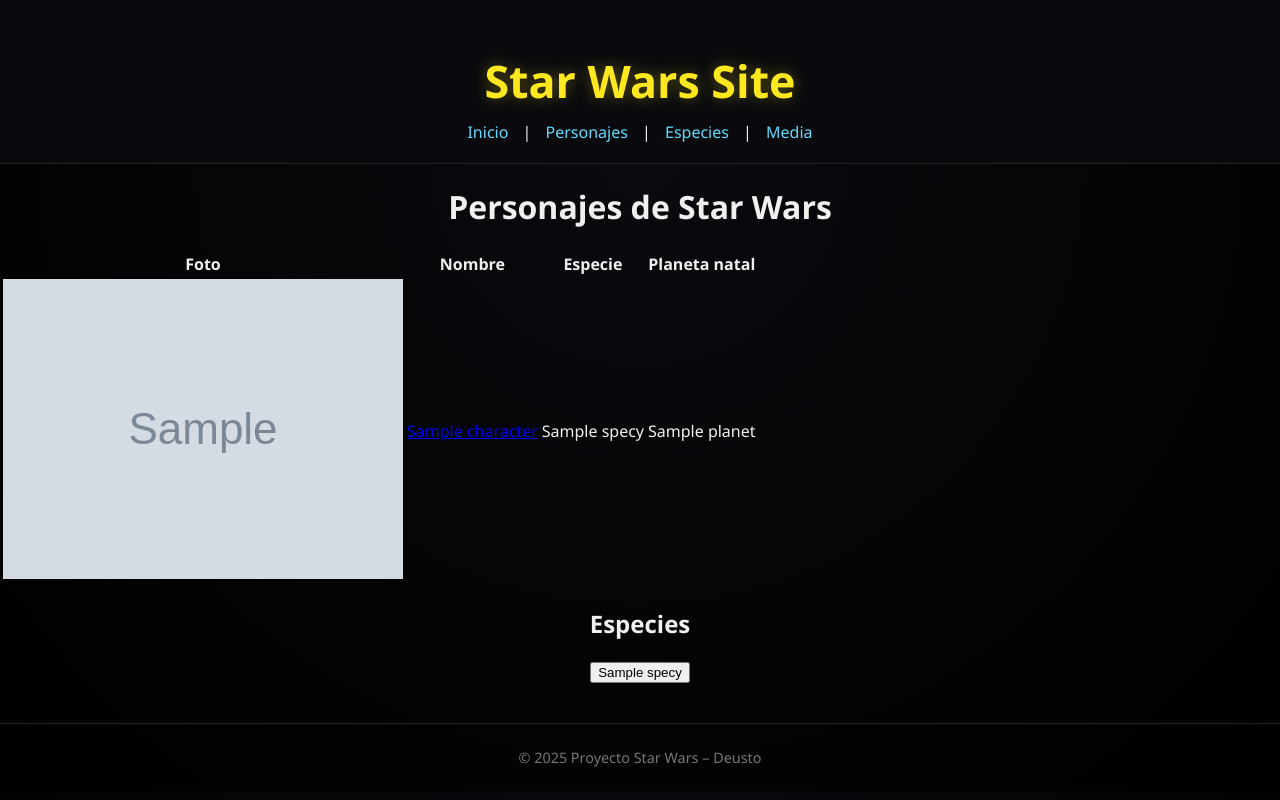
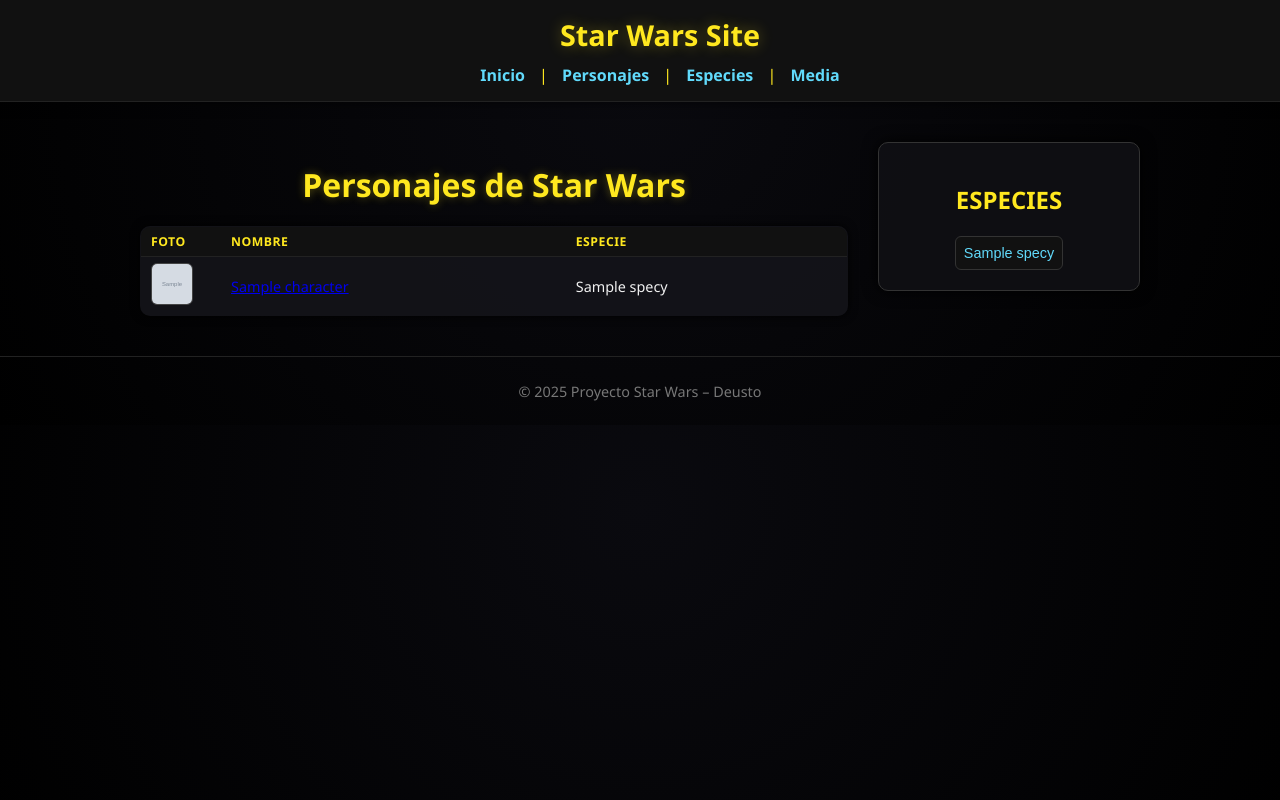
Before and after one commit to eeguskiza/proyecto_web, a Django app: page /personajes/ in a window 1280 px wide. Run offline with Django 5.2, Linux system fonts and the light colour scheme; tables that the repository leaves empty hold one stand-in row (values such as "Sample post"); grey boxes marked "Sample" are stand-in pictures.

Commit message:
yujuuuuu

```diff
--- a/static/css/styles.css
+++ b/static/css/styles.css
@@ -47,7 +47,7 @@ header nav a:hover {
 .container {
     display: flex;
     width: 90%;
-    max-width: 1400px;
+    max-width: 1000px;
     margin: 40px auto;
     gap: 30px;
 }
@@ -69,7 +69,8 @@ header nav a:hover {
     font-size: 0.9em;
 }
 
-.tabla-personajes th, .tabla-personajes td {
+.tabla-personajes th,
+.tabla-personajes td {
     padding: 6px 10px;
     text-align: left;
     border-bottom: 1px solid #222;
@@ -84,19 +85,19 @@ header nav a:hover {
     font-size: 0.85em;
 }
 
-/* 🔹 Foto miniatura */
-.tabla-personajes img {
-    width: 35px;      /* tamaño miniatura */
-    height: 35px;
+/* 🔹 Foto miniatura — forzamos prioridad */
+.tabla-personajes .foto-cell img {
+    width: 40px !important;
+    height: 40px !important;
     object-fit: cover;
-    border-radius: 4px;
+    border-radius: 6px;
     border: 1px solid #444;
 }
 
 /* Centrado de la celda de foto */
 .foto-cell {
     text-align: center;
-    width: 50px;
+    width: 60px;
 }
 
 /* Hover más sutil */
@@ -107,7 +108,7 @@ header nav a:hover {
 
 /* === Sidebar de especies === */
 .sidebar {
-    width: 250px;
+    width: 220px;
     background: rgba(15, 15, 20, 0.95);
     border: 1px solid #333;
     border-radius: 10px;
@@ -136,9 +137,9 @@ header nav a:hover {
     background: #111;
     color: #61dafb;
     border: 1px solid #333;
-    padding: 10px;
+    padding: 8px;
     border-radius: 6px;
-    font-size: 0.95em;
+    font-size: 0.9em;
     cursor: pointer;
     text-align: left;
     transition: all 0.3s ease;
--- a/templates/base.html
+++ b/templates/base.html
@@ -5,6 +5,7 @@
     <meta charset="UTF-8">
     <title>{% block title %}Base de datos Star Wars{% endblock %}</title>
     <link rel="stylesheet" href="{% static 'css/style.css' %}">
+    {% block extra_css %}{% endblock %}
 </head>
 <body>
 <header>
--- a/templates/index_personajes.html
+++ b/templates/index_personajes.html
@@ -19,7 +19,6 @@
                     <th>Foto</th>
                     <th>Nombre</th>
                     <th>Especie</th>
-                    <th>Planeta natal</th>
                 </tr>
             </thead>
             <tbody>
@@ -34,7 +33,6 @@
                         <a href="{% url 'detalle_personaje' personaje.id %}">{{ personaje.name }}</a>
                     </td>
                     <td>{{ personaje.species.name|default:"Desconocido" }}</td>
-                    <td>{{ personaje.homeworld.name|default:"Desconocido" }}</td>
                 </tr>
                 {% endfor %}
             </tbody>
```
